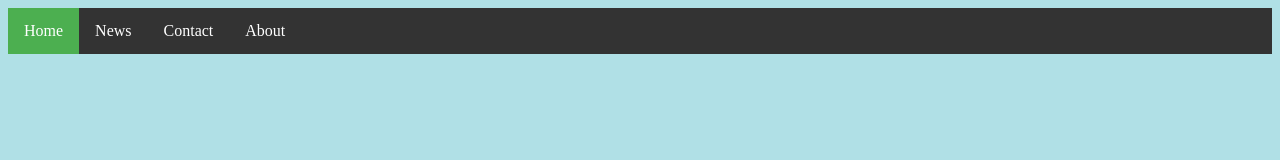
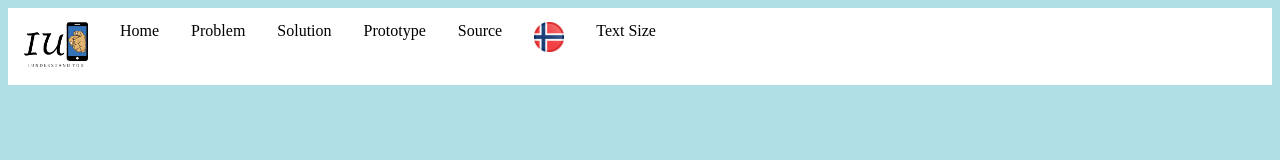
Before and after one commit to mahmutemrahsari/SeeItNowMakeIt, a plain HTML site: page SeeItNowMakeIt/index.html in a window 1280 px wide. Drawn offline with Linux system fonts and the light colour scheme.

Commit message:
New files functions added

```diff
--- a/SeeItNowMakeIt/CSS/style.css
+++ b/SeeItNowMakeIt/CSS/style.css
@@ -8,12 +8,16 @@ p {
   color: red;
 }
 
+  .headerLogo {
+    grid-column: 2 / 3;
+  }
+
 ul {
   list-style-type: none;
   margin: 0;
   padding: 0;
   overflow: hidden;
-  background-color: #333;
+  background-color: white;
 }
 
 li {
@@ -22,7 +26,7 @@ li {
 
 li a {
   display: block;
-  color: white;
+  color: black;
   text-align: center;
   padding: 14px 16px;
   text-decoration: none;
--- a/SeeItNowMakeIt/index.html
+++ b/SeeItNowMakeIt/index.html
@@ -4,15 +4,30 @@
 <head>
 	<link rel="stylesheet" type="text/css" href="CSS/style.css">
 	<title>
-		TEST!
+		IOU
 	</title>
 </head>
 <body>
-	<ul>
-	  <li><a class="active" href="#home">Home</a></li>
-	  <li><a href="#news">News</a></li>
-	  <li><a href="#contact">Contact</a></li>
-	  <li><a href="#about">About</a></li>
-	</ul>
+	<header>
+
+	<nav>
+		<ul>
+		<li><a href=""><img src="img/logo.png" alt width="64px"></a></li>
+		  <li><a href="#home">Home</a></li>
+		  <li><a href="#Problem">Problem</a></li>
+		  <li><a href="#Solution">Solution</a></li>
+		  <li><a href="#Prototype">Prototype</a></li>
+		  <li><a href="#Source">Source</a></li>
+		  <li><a href="#"><img src="img/no.png" alt="" width="30px"></a></li>
+		  <li><a href="#Text Size">Text Size</a>
+		</ul>
+
+	</nav>
+
+
+	</header>
+
+
+
 </body>
 </html>
```
Also changed, not shown: SeeItNowMakeIt/img/2.1.png (added), SeeItNowMakeIt/img/2.2.png (added), SeeItNowMakeIt/img/2.3.png (added), SeeItNowMakeIt/img/logo.png (added), SeeItNowMakeIt/img/losEn.png (added), SeeItNowMakeIt/img/losTo.png (added), SeeItNowMakeIt/img/losningEng.png (added), SeeItNowMakeIt/img/ned.png (added), SeeItNowMakeIt/img/no.png (added), SeeItNowMakeIt/img/phone_start.png (added), SeeItNowMakeIt/img/play.png (added), SeeItNowMakeIt/img/prob.jpg (added), SeeItNowMakeIt/img/prob1.png (added), SeeItNowMakeIt/img/probImg.png (added), 1 more files, 2 other files.
